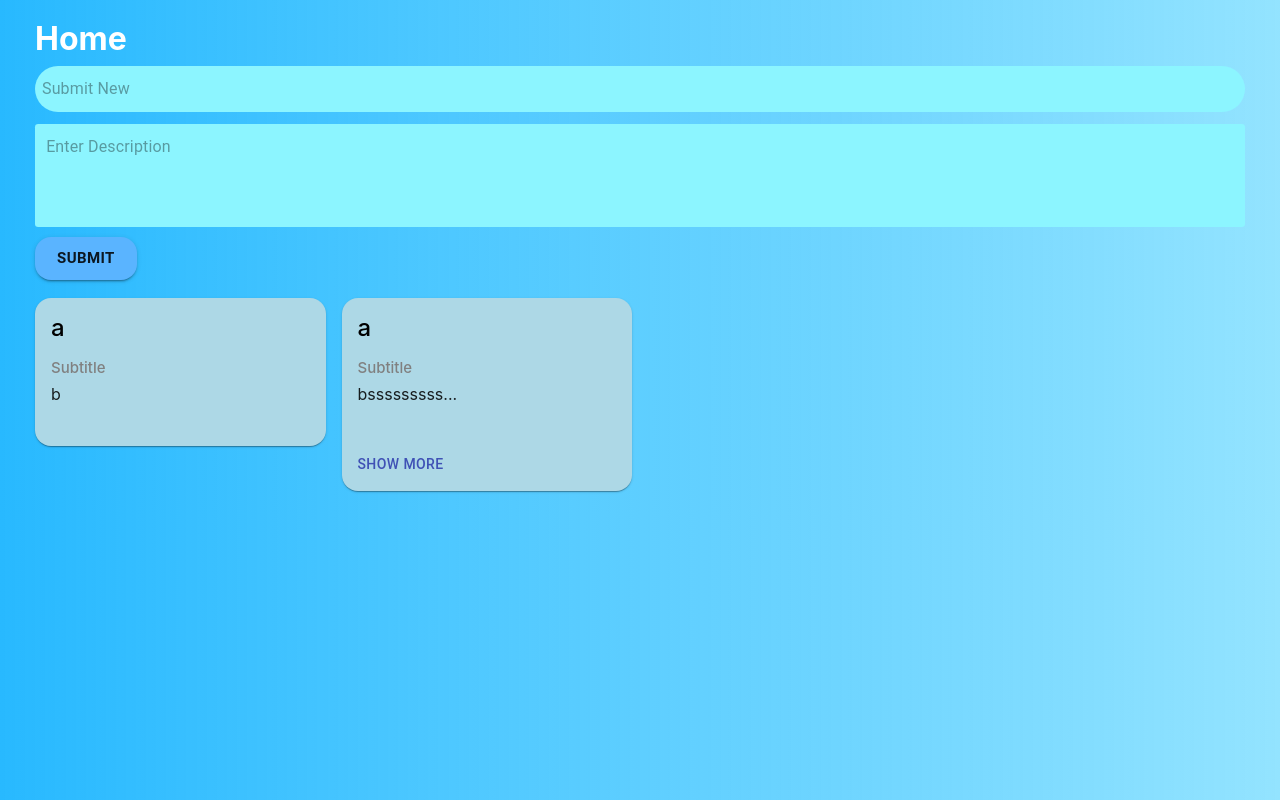
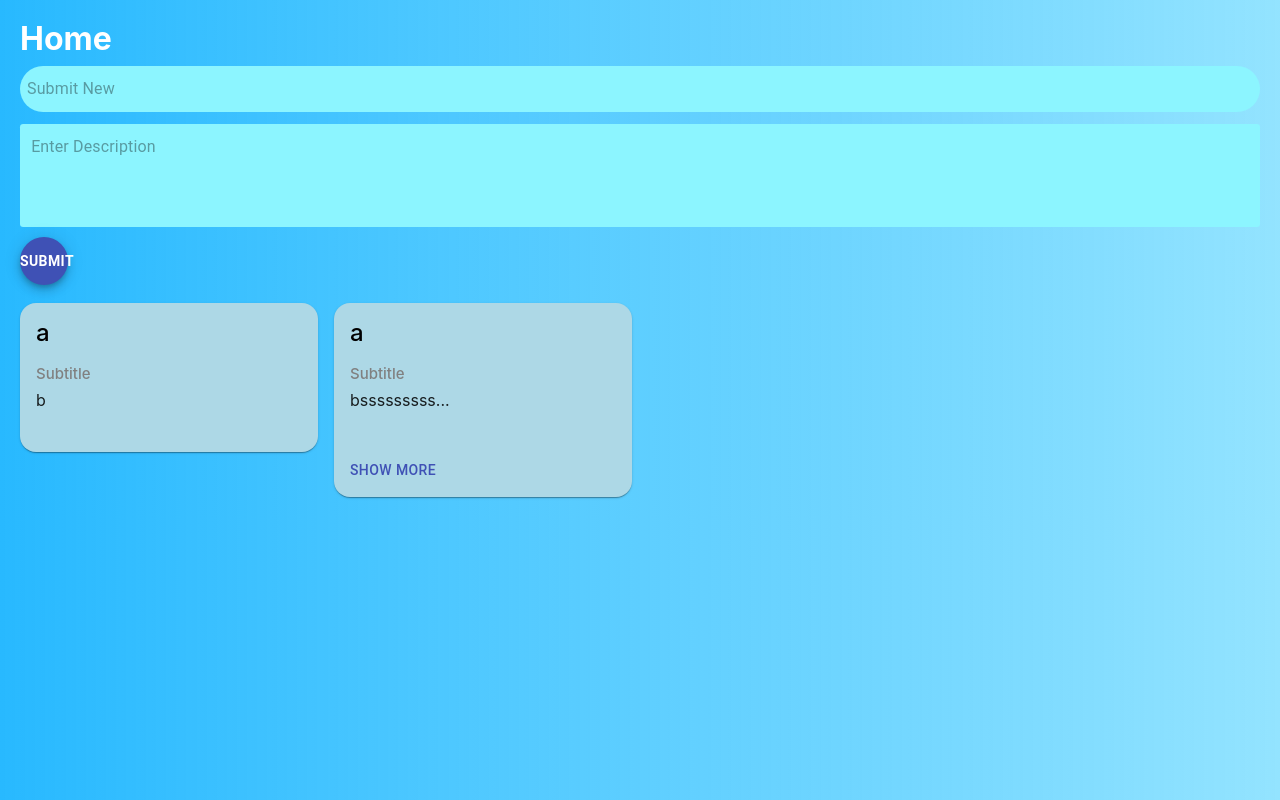
Before and after one commit to vimuth97/training-web, a React (Create React App) app: page / in a window 1280 px wide. Both pictures are taken after a click on the element 640 px from the left and 89 px from the top of the page. Built offline with nearby package versions, Linux system fonts and the light colour scheme.

Commit message:
removed divs

```diff
--- a/src/components/app/App.js
+++ b/src/components/app/App.js
@@ -1,10 +1,11 @@
 import React from "react";
 import "./App.css";
 import FormControl from "@material-ui/core/FormControl";
-import Button from "@material-ui/core/Button";
 import TextField from "@material-ui/core/TextField";
 import DiaryCard from "../diarycard/DiaryCard";
 import { Spring } from "react-spring/renderprops";
+import { Box} from "@material-ui/core";
+import Fab from '@material-ui/core/Fab';
 
 
 class App extends React.Component {
@@ -34,9 +35,12 @@ class App extends React.Component {
   }
 
   showForm(){
+    document.getElementById("submit").style.marginTop="10px";
     document.getElementById("submit").style.display="inline";
     document.getElementById("filled-textarea").style.display="block";
   }
+
+
   handleInput(e) {
     if (e.target.id === "standard-basic") {
       this.setState({
@@ -93,57 +97,56 @@ class App extends React.Component {
     }
   }
 
+
+
   render() {
+
     return (
       <div className="App">
-        <div className="container-fluid">
           <h2>
             <b>Home</b>
           </h2>
-          </div>
-          <div>
           <Spring
           from={{ opacity:0}}
           to ={{ opacity:1}}
           config={{delay:500,duration:1200}}
         >
           {props =>(
+
           <form onSubmit={this.addItem} style={props}>
             <FormControl fullWidth={true}>
-              <div className="container-fluid" >
-              <div className="row">
-              <div className="col-lg-12">
+
+
                 <TextField
                   id="standard-basic"
                   required
+                  InputProps={{ disableUnderline: true }}
+                  placeholder="Submit New"
+                  fullWidth={true}
+                  //variant="filled"
                   style={{
                     borderRadius: "2rem",
                     padding: "7px",
                     backgroundColor: "rgb(140,245,255)",
                   }}
-                  InputProps={{ disableUnderline: true }}
-                  placeholder="Submit New"
-                  fullWidth={true}
-                  //variant="filled"
+
                   value={this.state.currentItem.title || ""}
                   onChange={this.handleInput}
                   onClick ={this.showForm}
                 />
 
-                </div>
-              </div>
-              <div className="row" id="filled-textarea">
-                <div className="col-lg-12" >
 
 
-                    <TextField
+
+
+               <Box id="filled-textarea">
+               <TextField
 
                 style={{
                   backgroundColor: "rgb(140,245,255)",
                   borderRadius: "0.2rem",
                   padding: "7px",
                   marginTop: "12px",
-
                 }}
                 required
                 placeholder=" Enter Description"
@@ -155,41 +158,41 @@ class App extends React.Component {
                 onChange={this.handleInput}
                 InputProps={{ disableUnderline: true }}
               />
-              </div>
-              </div>
-              <Button
+
+
+              <Fab
                   id="submit"
                   type="submit"
-                  size="large"
+                  size="medium"
                   variant="contained"
-                  style={{
-                    borderRadius: "1rem",
-                    marginTop:"10px",
-                    display:"none",
-                    backgroundColor: "rgb(90,180,255)",
-                  }}
+                  color="primary"
+                  style={{display:"none"}}
                 >
                   <b>Submit</b>
-                </Button>
+                </Fab>
 
-                </div>
+            </Box>
+
+
+
 
             </FormControl>
           </form>
+
           )
         }
           </Spring>
-          </div>
+
           <Spring
           from={{ opacity:0}}
           to ={{ opacity:1}}
           config={{delay:500,duration:1200}}
         >
-        {props=>(<div style={props}><DiaryCard
+        {props=>(<Box style={props}><DiaryCard
           items={this.state.items}
           showMore={this.showMore}
         ></DiaryCard>
-        </div>
+        </Box>
         )
   }
         </Spring>
--- a/src/components/diarycard/DiaryCard.js
+++ b/src/components/diarycard/DiaryCard.js
@@ -5,6 +5,7 @@ import CardActions from "@material-ui/core/CardActions";
 import CardContent from "@material-ui/core/CardContent";
 import Button from "@material-ui/core/Button";
 import Grid from "@material-ui/core/Grid";
+
 
 export default function DiaryCard(props) {
 
@@ -51,12 +52,11 @@ export default function DiaryCard(props) {
     } else {
       return (
         <Grid item xs={12} sm={6} md={3} lg={3} xl={2} key={item.key}>
-          <div className="list" key={item.key}>
+
             <Card
               style={{
                 borderRadius: "1rem",
                 backgroundColor: "lightblue",
-
               }}
             >
               <CardContent>
@@ -67,27 +67,25 @@ export default function DiaryCard(props) {
                 <p>{item.text}</p>
               </CardContent>
             </Card>
-          </div>
+
         </Grid>
       );
     }
   });
 
   return (
-    <div className="container-fluid">
+
     <Grid
       container
       spacing={2}
       direction="row"
       justify="flex-start"
       alignItems="flex-start"
-      style={{
-        marginTop:"10px"
-      }}
+      style={{marginTop:"10px"}}
     >
       {listItems}
     </Grid>
-    </div>
+
 
   );
 }
--- /dev/null
+++ b/src/components/styles.js
@@ -0,0 +1,5 @@
+ export const stylesSubmitnew = {
+  borderRadius: "2rem",
+  padding: "7px",
+  backgroundColor: "rgb(140,245,255)",
+ }
```
Also changed, not shown: src/components/app/App.css (line endings or trailing spaces).
